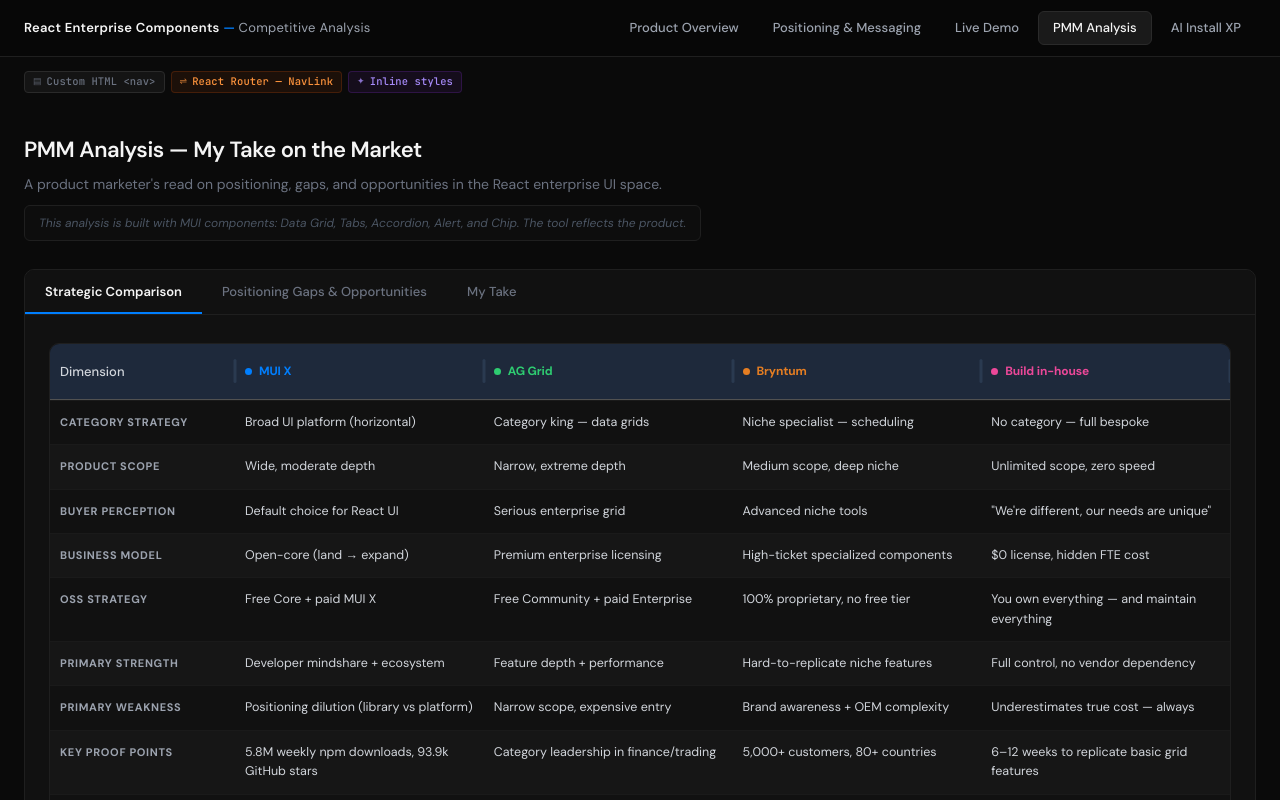
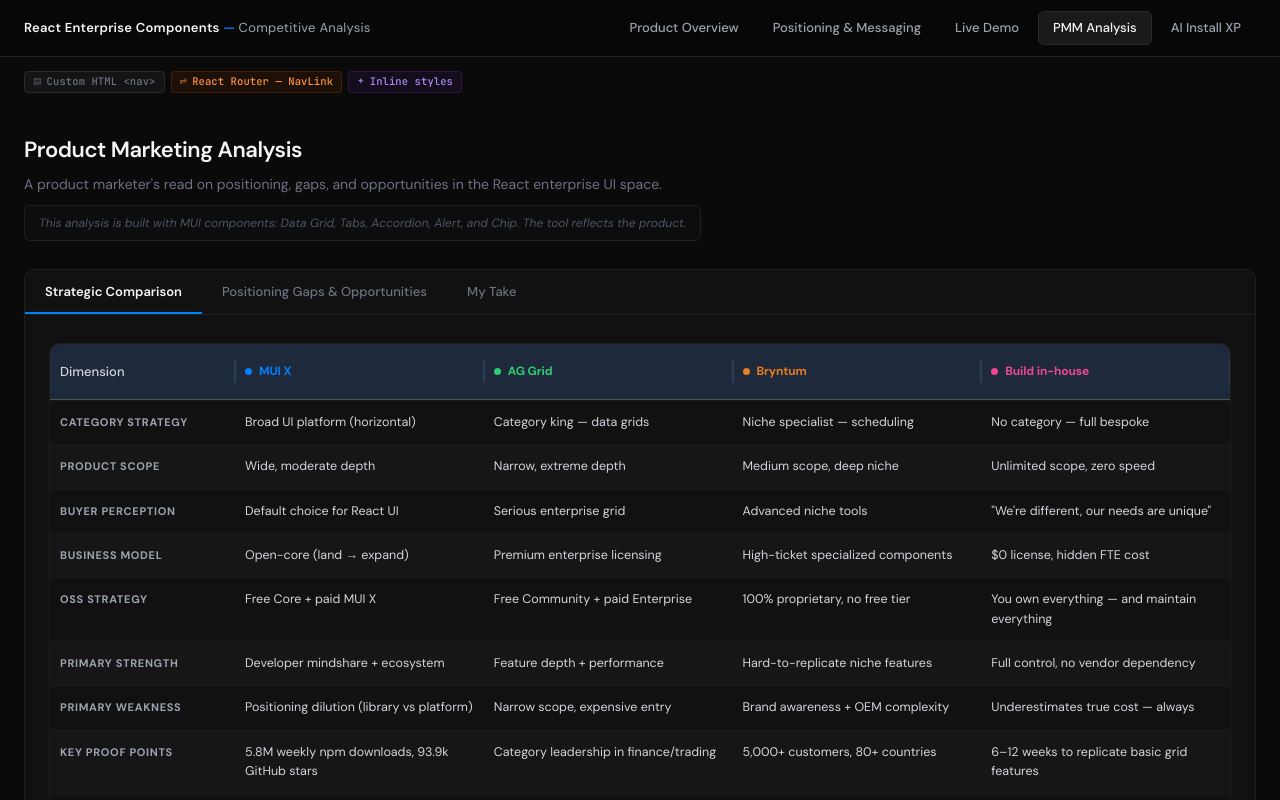
Before and after one commit to LaureBrosseau/react-ui-components-comparison, a React (Vite) app: page /pmm in a window 1280 px wide. Shown: the top 800 px of the page. Built offline with nearby package versions, Linux system fonts and the light colour scheme; what ag-grid-community would draw is missing.

Commit message:
fix title PMM Page

```diff
--- a/src/pages/PMMAnalysis.jsx
+++ b/src/pages/PMMAnalysis.jsx
@@ -436,7 +436,7 @@
         {/* Header */}
         <div style={{ marginBottom: '28px' }}>
           <h1 style={{ fontSize: '22px', fontWeight: '600', color: '#f5f5f5', marginBottom: '8px', letterSpacing: '-0.02em' }}>
-            PMM Analysis — My Take on the Market
+            Product Marketing Analysis
           </h1>
           <p style={{ fontSize: '14px', color: '#6b7280', marginBottom: '10px' }}>
             A product marketer's read on positioning, gaps, and opportunities in the React enterprise UI space.
```
